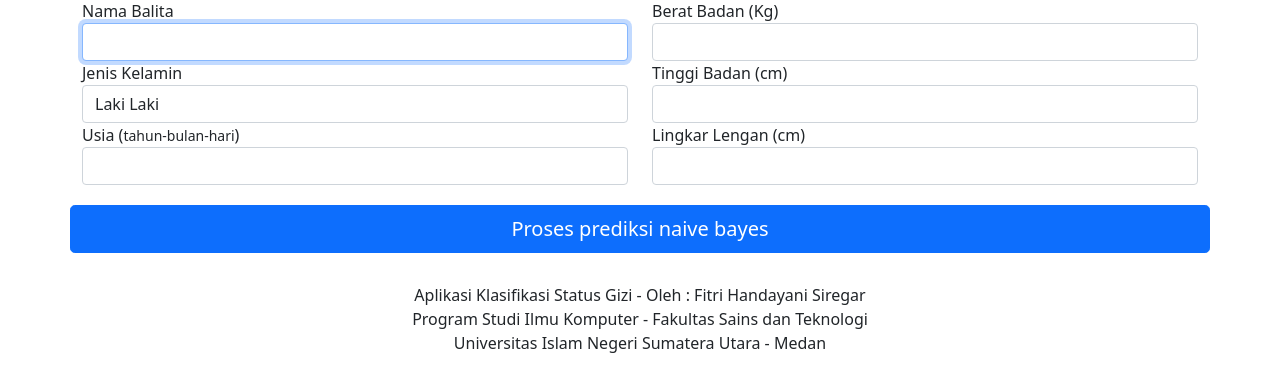
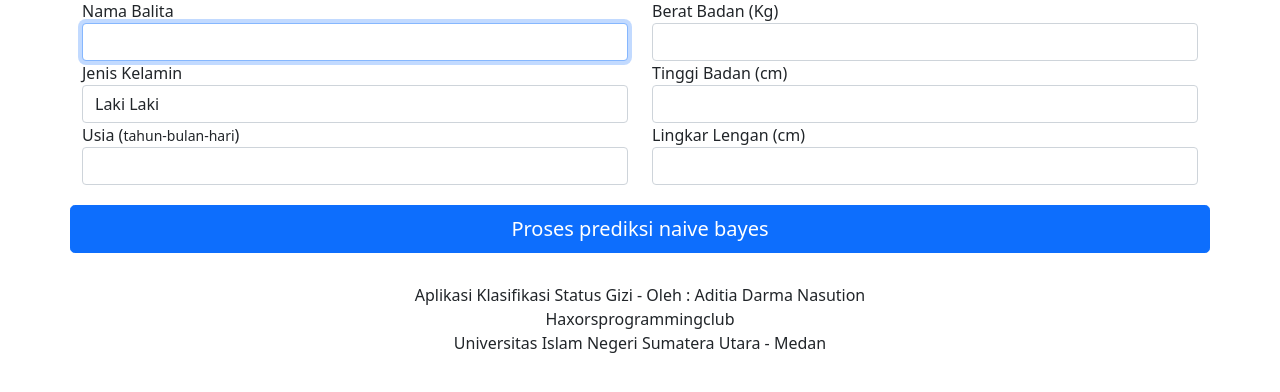
Before and after one commit to haxorsprogramming/Klasifikasi-Status-Gizi-Balita-Naive-Bayes, a Flask app: page /proses-klasifikasi in a window 1280 px wide. Shown: the part 212-604 px from the top of the page. Run offline with Flask 2, Linux system fonts and the light colour scheme; some libraries are stand-ins or nearby versions.

Commit message:
'update'

```diff
--- a/templates/layout/base.html
+++ b/templates/layout/base.html
@@ -41,8 +41,8 @@
 
         <footer style="margin-top: 30px;">
           <div style="text-align: center;">
-            <p>Aplikasi Klasifikasi Status Gizi - Oleh : Fitri Handayani Siregar<br/>
-                Program Studi Ilmu Komputer - Fakultas Sains dan Teknologi<br/>
+            <p>Aplikasi Klasifikasi Status Gizi - Oleh : Aditia Darma Nasution<br/>
+                Haxorsprogrammingclub<br/>
                  Universitas Islam Negeri Sumatera Utara - Medan</p>
           </div>
         </footer>
```
Also changed, not shown: README.md.
